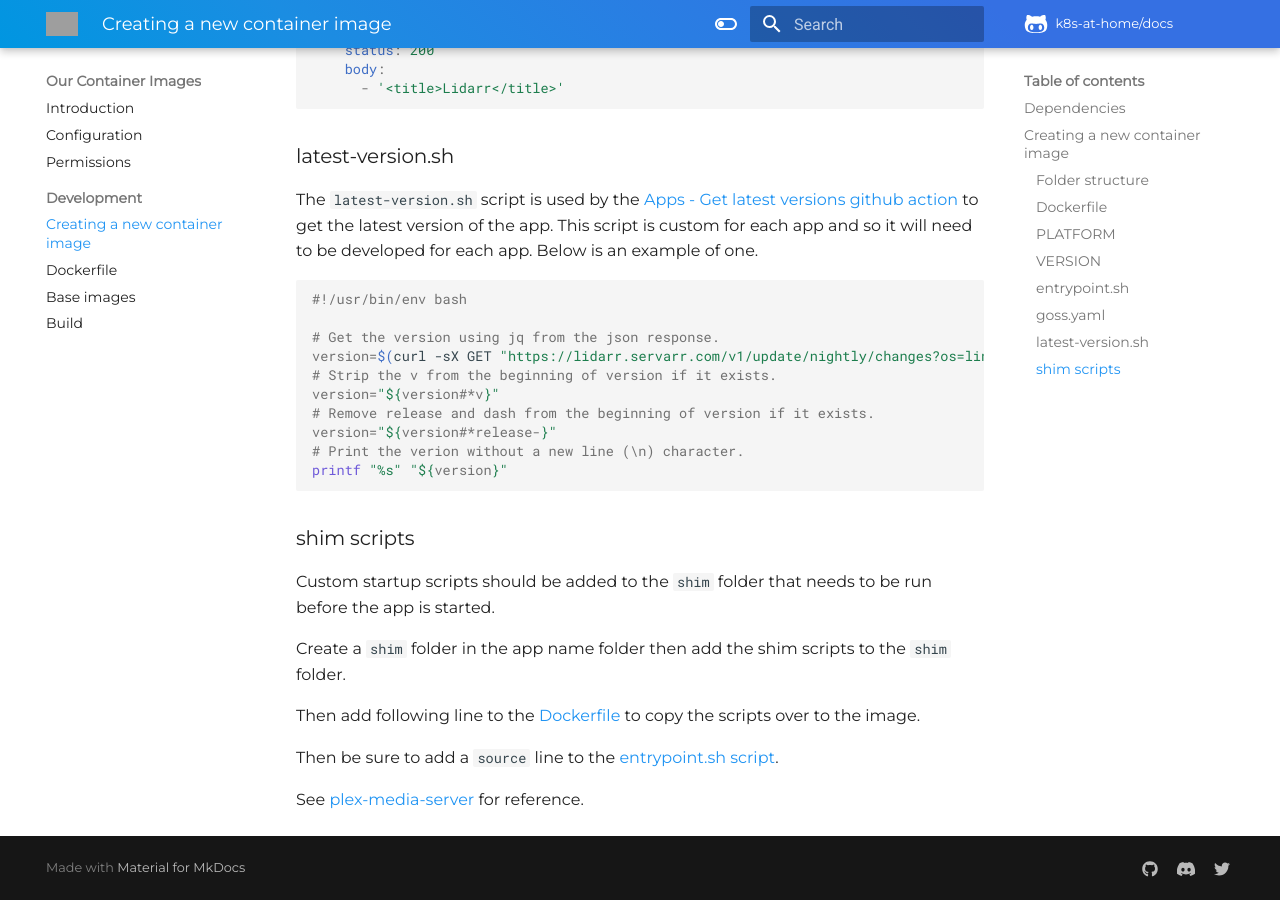
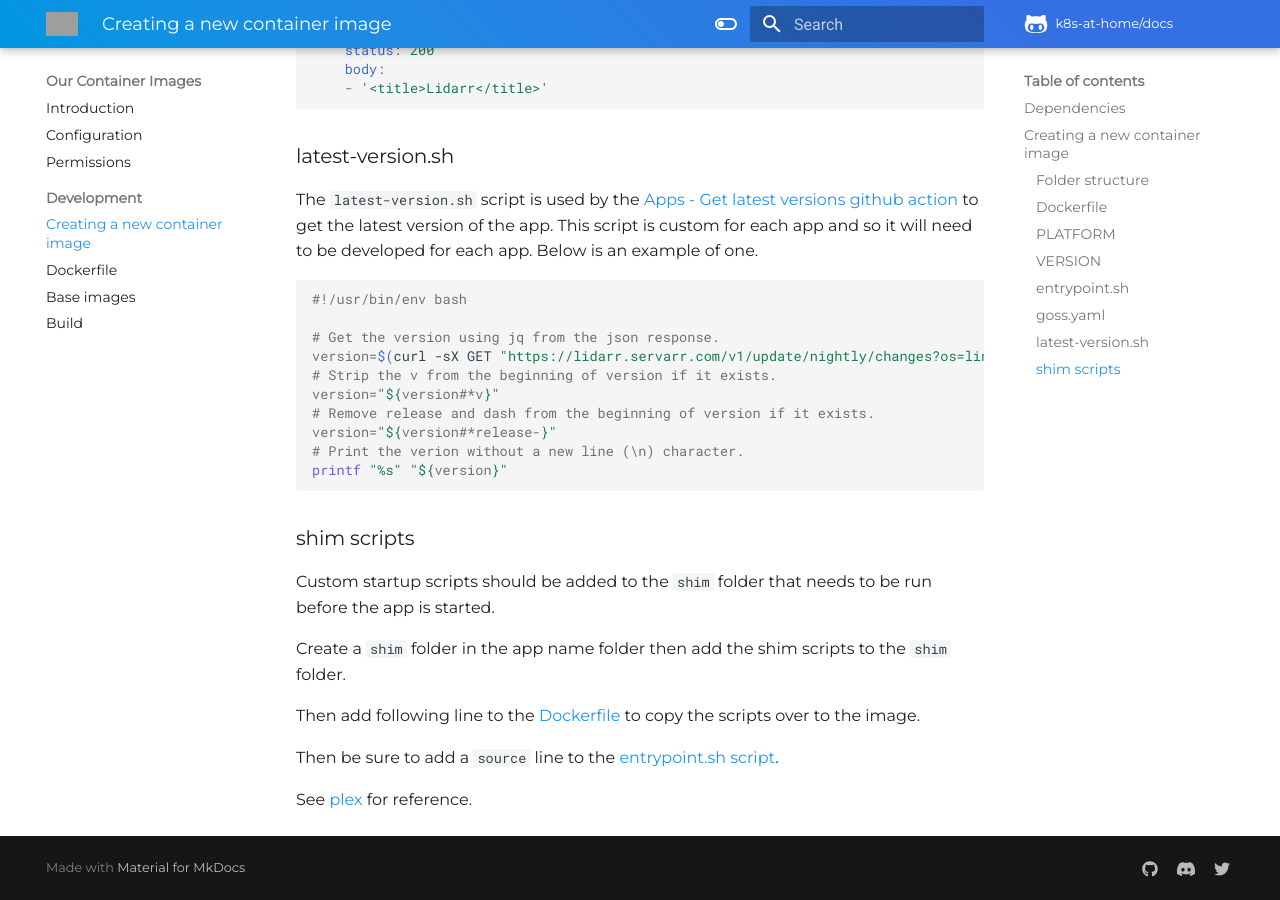
Before and after one commit to nicholaswilde/docs, an MkDocs documentation site: the page built from docs/our-container-images/development/creating-a-new-container-image.md, in a window 1280 px wide and 900 px high, scrolled down 2472 px. Built offline with MkDocs 1.6.1 and Material for MkDocs 9.7.7, drawn with Linux system fonts in a browser that asks for light colours; comment, search, counter and statistics services are not loaded; grey boxes are pictures that could not be loaded.

Commit message:
fix: plex links

````diff
--- a/docs/our-container-images/development/creating-a-new-container-image.md
+++ b/docs/our-container-images/development/creating-a-new-container-image.md
@@ -113,7 +113,7 @@ http:
   http://localhost:8686:
     status: 200
     body:
-      - '<title>Lidarr</title>'
+    - '<title>Lidarr</title>'
 ```
 
 ### latest-version.sh
@@ -149,7 +149,7 @@ copy the scripts over to the image.
 
 Then be sure to add a `source` line to the [entrypoint.sh script](#entrypointsh).
 
-See [plex-media-server] for reference.
+See [plex] for reference.
 
 [base image shim scripts]: ./base-images.md#shim-scripts
 [goss]: https://github.com/aelsabbahy/goss
@@ -161,4 +161,4 @@ See [plex-media-server] for reference.
 [entrypoint.sh]: https://docs.docker.com/engine/reference/builder/#entrypoint
 [dockerfile]: https://docs.docker.com/engine/reference/builder/
 [from]: https://docs.docker.com/engine/reference/builder/#from
-[plex-media-server]: https://github.com/k8s-at-home/container-images/tree/main/apps/plex-media-server
+[plex]: https://github.com/k8s-at-home/container-images/tree/main/apps/plex
````
